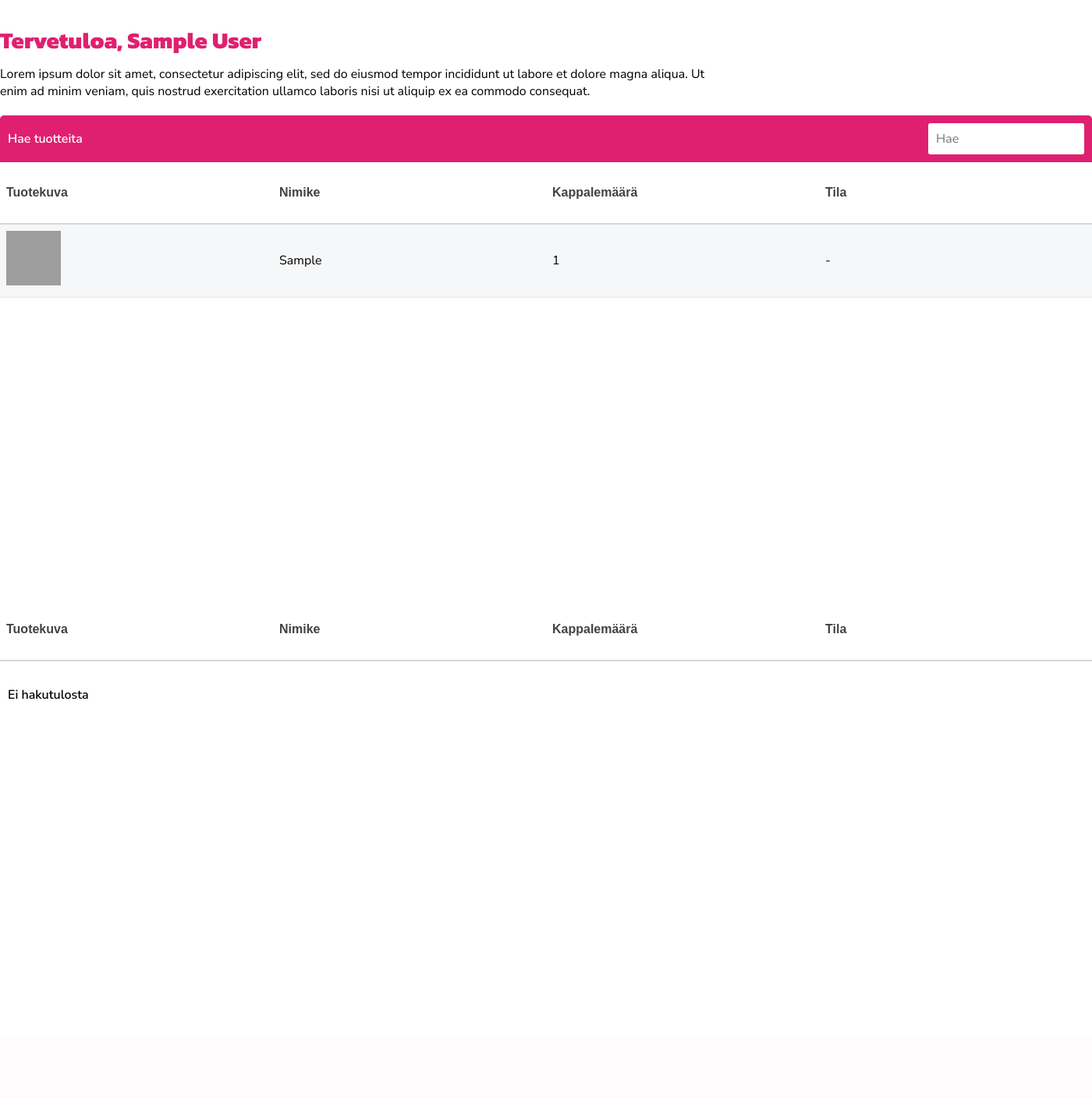
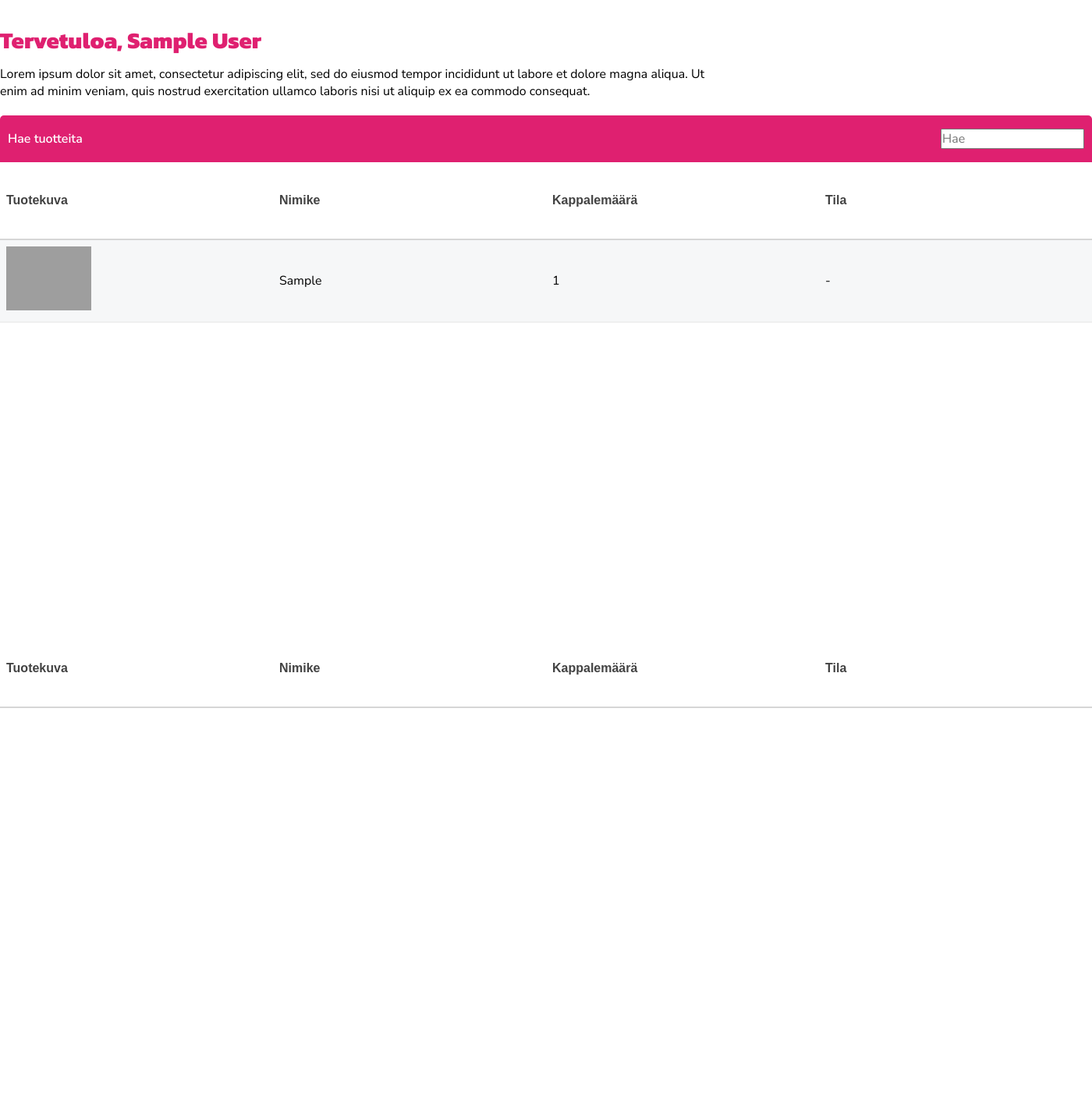
Before and after one commit to KaritaLaine/Varastonhallinta, a Django app: page /lainaus/ in a window 1400 px wide. Shown: the part 60-1468 px from the top of the page at 78% size. Before the commit the page ends 957 px from the top, so only its background shows below. Run offline with Django 4.2, Linux system fonts and the light colour scheme; a user stored in the database is signed in; tables that the repository leaves empty hold one stand-in row (values such as "Sample post"); lists and menus that the app fills with data are empty; grey boxes are pictures that could not be loaded.

Commit message:
menetetyt muutokset

```diff
--- a/varastonhallinta/varastonhallinta/urls.py
+++ b/varastonhallinta/varastonhallinta/urls.py
@@ -33,6 +33,7 @@ urlpatterns = [
     path('vaihda-salasana/', views.VaihdaSalasanaView.as_view(), name='vaihda-salasana'),
     path('hallinta/', views.HallintaView.as_view(), name='hallinta'),
     path('tuotehaku/', csrf_exempt(views.tuotehaku), name="tuotehaku"),
+    path('search/', views.search_results, name='search'),
     path('lainaus/', views.lainaus, name='lainaus'),
     #path('palautus', views.palautus, name='palautus'),
     path('lisaa-tuote/', views.LisaaTuoteView.as_view(), name='lisaaminen'),
--- a/varastonhallinta/varastonhallintasovellus/static/base.css
+++ b/varastonhallinta/varastonhallintasovellus/static/base.css
@@ -160,7 +160,7 @@ footer {
 
 .lainaus-taulu td, .lainaus-taulu th {
     text-align: left;
-    height: 80px;
+    height: 100px;
     padding: 0.5rem;
     min-width: 270px ;
 }
@@ -185,7 +185,7 @@ footer {
 
 .scroll-wrap {
     overflow-y:scroll;
-    height: 560px;
+    height: 600px;
     position: relative;
 }
 
@@ -257,3 +257,26 @@ footer {
     width: 100%;
     padding: 10px;
 }
+
+/* TUOTEKUVA */
+
+.tuotekuva {
+    max-height: 100%;
+    image-rendering: auto;
+}
+
+
+
+/* kokeilua */
+.not-visible {
+    display: none;
+}
+
+.item {
+    text-decoration: none;
+}
+
+.game-img {
+    width: 50px;
+    height: 50px;
+}
--- a/varastonhallinta/varastonhallintasovellus/static/hakukentta.js
+++ b/varastonhallinta/varastonhallintasovellus/static/hakukentta.js
@@ -131,5 +131,4 @@ hakukentta.addEventListener('keyup', (e) => {
         eiTulosta.style.display = "none";
     }
 });
-
 */
--- a/varastonhallinta/varastonhallintasovellus/templates/base.html
+++ b/varastonhallinta/varastonhallintasovellus/templates/base.html
@@ -10,6 +10,8 @@
         <link rel="stylesheet" href="{% static 'base.css'%}">
         <!-- Rasekon favicon -->
         <link rel="shortcut icon" href="{% static 'favicon.svg' %}"/>
+        <!-- jQuery -->
+        <script src="https://code.jquery.com/jquery-3.6.0.min.js"></script>
         <!-- Lisätty Rasekon fontit Nunito Sans Light, Kanit Extrabold, Caveat Brush
             Nunito Sans Semibold -->
         <link rel="preconnect" href="https://fonts.googleapis.com">
--- a/varastonhallinta/varastonhallintasovellus/templates/lainaus.html
+++ b/varastonhallinta/varastonhallintasovellus/templates/lainaus.html
@@ -23,7 +23,11 @@
                 <p><b> Hae tuotteita </b></p>
             </div>
             <div class="oikea-hakukentta">
-                <input type="text" class="haku" id="hakukentta" placeholder="Hae"/>
+                <!-- <input type="text" class="haku" id="hakukentta" placeholder="Hae"/> !-->
+                <form id="search-form" autocomplete = "off">
+                    {% csrf_token %}
+                    <input type="text" id="search-input" placeholder="Hae"/>
+                </form>
             </div>
         </div>
 
@@ -44,7 +48,11 @@
                         <tbody>
                             {% for tuote in tuotteet %}
                                 <tr>
-                                    <td><img src="{% if tuote.tuotekuva.url is not null %}{{ tuote.tuotekuva.url }}{% endif %}" alt="Tuotekuva" width="70" height="70"></td>
+                                    {% if tuote.tuotekuva.url is not null %}
+                                        <td><img src="{{ tuote.tuotekuva.url }}" class="tuotekuva" alt="Tuotekuva"></td>
+                                    {% else %}
+                                        <td> </td>
+                                    {% endif %}
                                     <td>{{tuote.nimike}}</td>
                                     <td>{{tuote.kappalemaara}}</td>
                                     <td class="lainaus-nappi"> - </td> <!-- BUG: lainaus-toiminto -->
@@ -69,16 +77,18 @@
                             </tr>
                         </thead>
                     </div>
-                    <tbody class="table-body">
+                    <tbody class="results-card not-visible" id="results-box">
                         <!-- Tänne tulostuu hakukentta.js-tiedostosta
                             taulurivejä -->
                     </tbody>
                 </table>
-
                 <!-- Ei tulosta -näkymä -->
-                <div class="ei-tulosta">
-                    </br><p><b> Ei hakutulosta </b></p>
-                </div>
+                 {% comment %}
+                    <!-- Ei tulosta -näkymä -->
+                    <div class="ei-tulosta">
+                        </br><p><b> Ei hakutulosta </b></p>
+                    </div>
+                {% endcomment %}
             </div>
         </div>
     </div>
--- a/varastonhallinta/varastonhallintasovellus/views.py
+++ b/varastonhallinta/varastonhallintasovellus/views.py
@@ -183,6 +183,28 @@ def tuotehaku(request):
     # Palauttaa tulokset JSON-muodossa
     return JsonResponse(list(data), safe=False)
 
+def is_ajax(request):
+    return request.META.get('HTTP_X_REQUESTED_WITH') == 'XMLHttpRequest'
+
+def search_results(request):
+    if is_ajax(request=request):
+        res = None
+        game = request.POST.get('game')
+        qs = Tuote.objects.filter(nimike__icontains=game)
+        if len(qs) > 0 and len(game) > 0:
+            data = []
+            for pos in qs:
+                item = {
+                    'nimike': pos.nimike,
+                    'tuotekuva': str(pos.tuotekuva.url),
+                    'kappalemaara': pos.kappalemaara
+                }
+                data.append(item)
+            res = data
+        else:
+            res = 'Ei hakutulosta..'
+        return JsonResponse({'data': res})
+    return JsonResponse({})
 
 #@login_required
 # def palautus(request):
```
Also changed, not shown: varastonhallinta/lataukset/tuotekuvat/Icon_Emoji_MEMTF_06.webp (added), varastonhallinta/lataukset/tuotekuvat/kmbbfmzgb5d71.png (added), varastonhallinta/lataukset/tuotekuvat/yunjin.png (added).
